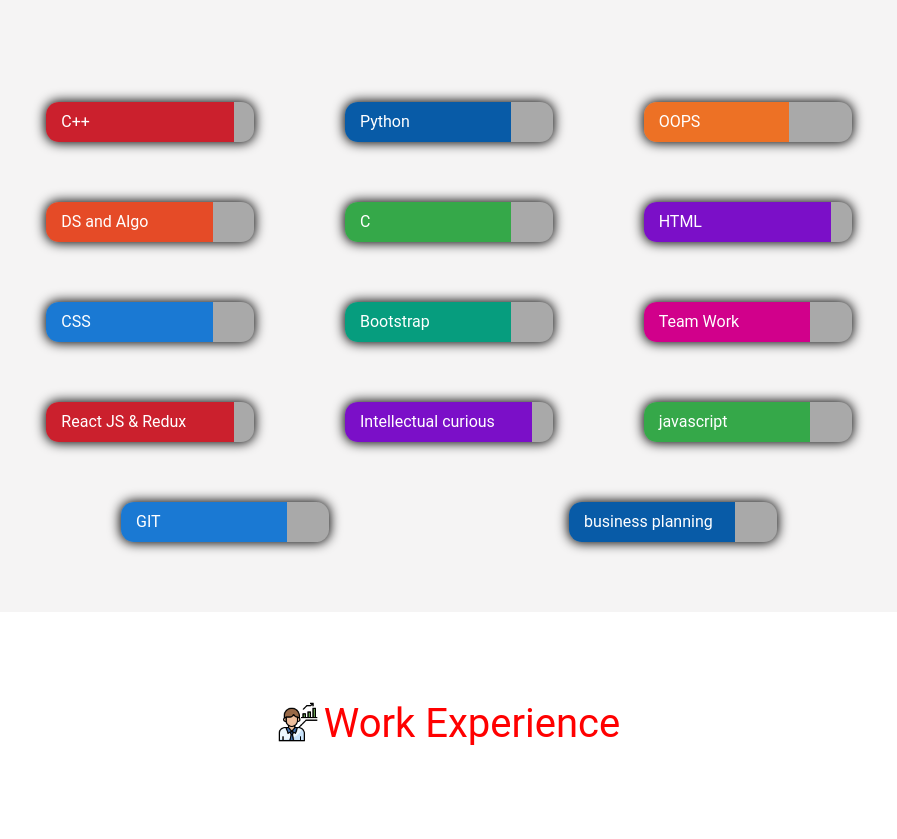
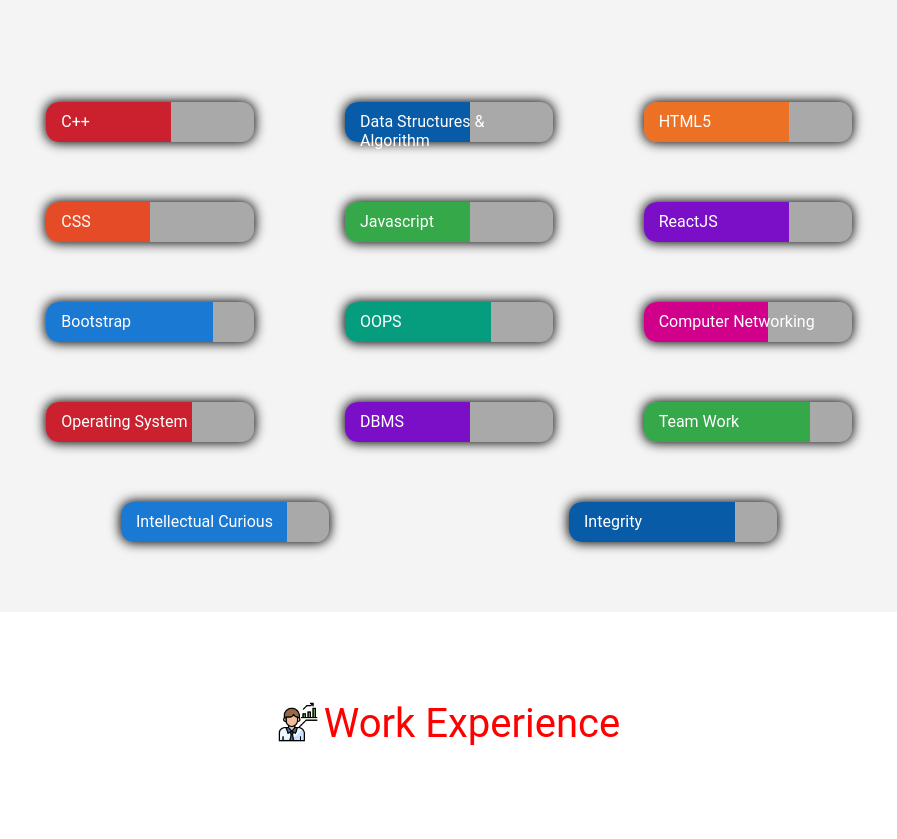
Before and after one commit to SAWA622/My_resume, a plain HTML site: page index.html in a window 1280 px wide. Shown: the part 1191-2030 px from the top of the page, without its empty margins (191-1088 px from the left). Drawn offline with Linux system fonts and the light colour scheme.

Commit message:
Update index.html

```diff
--- a/index.html
+++ b/index.html
@@ -101,8 +101,8 @@ Apart from these I too volunteer in NSS UIET, and come as a frontline warrior in
             </h1>
             <div class="skills-display">
                 <!-- flexible container -->
-                <div class="skill-progress">
-                    <div class="ninety-percent color1" data-skill-percent="90">
+                 <div class="skill-progress">
+                    <div class="ninety-percent color1" data-skill-percent="60">
                         <div class="skill-name">
                             <span>
                                 C++
@@ -111,10 +111,10 @@ Apart from these I too volunteer in NSS UIET, and come as a frontline warrior in
                     </div>
                 </div>
                 <div class="skill-progress">
-                    <div class="eighty-percent color2" data-skill-percent="80">
+                    <div class="eighty-percent color2" data-skill-percent="60">
                         <div class="skill-name">
                             <span>
-                                Python
+                                Data Structures & Algorithm
                             </span>
                         </div>
                     </div>
@@ -123,16 +123,79 @@ Apart from these I too volunteer in NSS UIET, and come as a frontline warrior in
                     <div class="seventy-five-percent color3" data-skill-percent="70">
                         <div class="skill-name">
                             <span>
+                                HTML5
+                            </span>
+                        </div>
+                    </div>
+                </div>
+                <div class="skill-progress">
+                    <div class="eighty-percent color4" data-skill-percent="50">
+                        <div class="skill-name">
+                            <span>
+                               CSS
+                            </span>
+                        </div>
+                    </div>
+                </div>
+                <div class="skill-progress">
+                    <div class="eighty-percent color5" data-skill-percent="60">
+                        <div class="skill-name">
+                            <span>
+                                Javascript
+                            </span>
+                        </div>
+                    </div>
+                </div>
+                <div class="skill-progress">
+                    <div class="ninety-percent color6" data-skill-percent="70">
+                        <div class="skill-name">
+                            <span>
+                               ReactJS
+                            </span>
+                        </div>
+                    </div>
+                </div>
+                <div class="skill-progress">
+                    <div class="eighty-percent color7" data-skill-percent="80">
+                        <div class="skill-name">
+                            <span>
+                                Bootstrap
+                            </span>
+                        </div>
+                    </div>
+                </div>
+                <div class="skill-progress">
+                    <div class="eighty-percent color8" data-skill-percent="70">
+                        <div class="skill-name">
+                            <span>
                                 OOPS
                             </span>
                         </div>
                     </div>
                 </div>
                 <div class="skill-progress">
-                    <div class="eighty-percent color4" data-skill-percent="80">
+                    <div class="eighty-percent color9" data-skill-percent="60">
                         <div class="skill-name">
                             <span>
-                                DS and Algo
+                             Computer Networking
+                            </span>
+                        </div>
+                    </div>
+                </div>
+                <div class="skill-progress">
+                    <div class="ninety-percent color1" data-skill-percent="70">
+                        <div class="skill-name">
+                            <span>
+                               Operating System
+                            </span>
+                        </div>
+                    </div>
+                </div>
+                <div class="skill-progress">
+                    <div class="ninety-percent color6" data-skill-percent="60">
+                        <div class="skill-name">
+                            <span>
+                                DBMS
                             </span>
                         </div>
                     </div>
@@ -141,16 +204,7 @@ Apart from these I too volunteer in NSS UIET, and come as a frontline warrior in
                     <div class="eighty-percent color5" data-skill-percent="80">
                         <div class="skill-name">
                             <span>
-                                C
-                            </span>
-                        </div>
-                    </div>
-                </div>
-                <div class="skill-progress">
-                    <div class="ninety-percent color6" data-skill-percent="90">
-                        <div class="skill-name">
-                            <span>
-                                HTML
+                                Team Work
                             </span>
                         </div>
                     </div>
@@ -159,61 +213,7 @@ Apart from these I too volunteer in NSS UIET, and come as a frontline warrior in
                     <div class="eighty-percent color7" data-skill-percent="80">
                         <div class="skill-name">
                             <span>
-                                CSS
-                            </span>
-                        </div>
-                    </div>
-                </div>
-                <div class="skill-progress">
-                    <div class="eighty-percent color8" data-skill-percent="80">
-                        <div class="skill-name">
-                            <span>
-                                Bootstrap
-                            </span>
-                        </div>
-                    </div>
-                </div>
-                <div class="skill-progress">
-                    <div class="eighty-percent color9" data-skill-percent="80">
-                        <div class="skill-name">
-                            <span>
-                                Team Work
-                            </span>
-                        </div>
-                    </div>
-                </div>
-                <div class="skill-progress">
-                    <div class="ninety-percent color1" data-skill-percent="90">
-                        <div class="skill-name">
-                            <span>
-                                React JS & Redux
-                            </span>
-                        </div>
-                    </div>
-                </div>
-                <div class="skill-progress">
-                    <div class="ninety-percent color6" data-skill-percent="90">
-                        <div class="skill-name">
-                            <span>
-                                Intellectual curious
-                            </span>
-                        </div>
-                    </div>
-                </div>
-                <div class="skill-progress">
-                    <div class="eighty-percent color5" data-skill-percent="80">
-                        <div class="skill-name">
-                            <span>
-                                javascript
-                            </span>
-                        </div>
-                    </div>
-                </div>
-                <div class="skill-progress">
-                    <div class="eighty-percent color7" data-skill-percent="80">
-                        <div class="skill-name">
-                            <span>
-                                GIT
+                                Intellectual Curious
                             </span>
                         </div>
                     </div>
@@ -222,7 +222,7 @@ Apart from these I too volunteer in NSS UIET, and come as a frontline warrior in
                     <div class="eighty-percent color2" data-skill-percent="80">
                         <div class="skill-name">
                             <span>
-                                business planning
+                                Integrity
                             </span>
                         </div>
                     </div>
```
